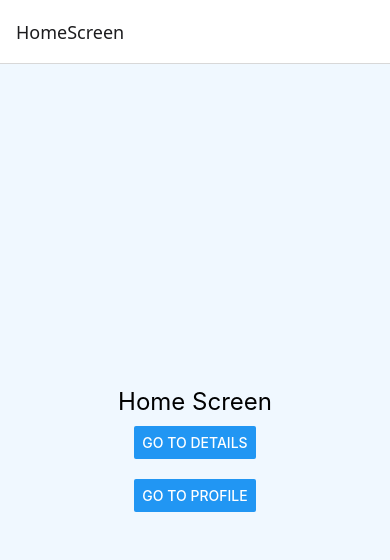
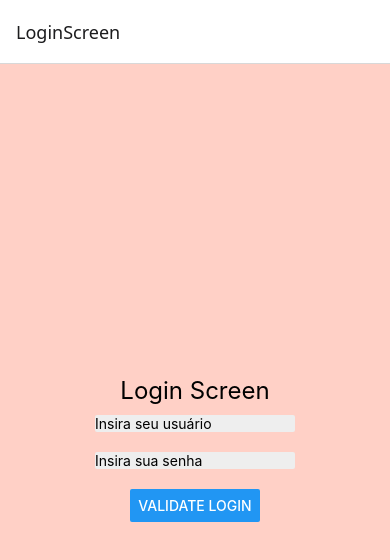
Before and after one commit to Baumzin/MetodoNavegacao, a React Native app in the folder MeuAppDeNavegacao/: screen /LoginScreen in a window 390 px wide. Shown: the top 560 px of the page. Built offline with nearby package versions, Linux system fonts and the light colour scheme.

Commit message:
adicionando tela de login

```diff
--- a/MeuAppDeNavegacao/App.js
+++ b/MeuAppDeNavegacao/App.js
@@ -4,16 +4,18 @@ import { createStackNavigator } from '@react-navigation/stack';
 import HomeScreen from './src/screens/HomeScreen.js';
 import DetailsScreen from './src/screens/DetailsScreen.js';
 import ProfileScreen from './src/screens/ProfileScreen.js';
+import LoginScreen from './src/screens/LoginScreen.js';
 
 const Stack = createStackNavigator();
 
 export default function App() {
   return (
     <NavigationContainer>
-      <Stack.Navigator initialRouteName="HomeScreen">
-        <Stack.Screen name="HomeScreen" component={HomeScreen}/>
+      <Stack.Navigator initialRouteName="LoginScreen">
+        <Stack.Screen name="HomeScreen" component={HomeScreen} options={{ headerShown: false}}/>
         <Stack.Screen name="DetailsScreen" component={DetailsScreen}/>
         <Stack.Screen name="ProfileScreen" component={ProfileScreen}/>
+        <Stack.Screen name="LoginScreen" component={LoginScreen}/>
       </Stack.Navigator>
     </NavigationContainer>
   );
--- /dev/null
+++ b/MeuAppDeNavegacao/src/Logic/Login.js
@@ -0,0 +1,9 @@
+
+export default function ValidarLogin(usuario, senha, navigation ){
+    if(usuario == "admin" && senha == "1234"){
+        navigation.navigate('HomeScreen');
+
+    }else{
+        alert("Senha ou Usuário Incorretos!");
+    }
+}
--- /dev/null
+++ b/MeuAppDeNavegacao/src/screens/LoginScreen.js
@@ -0,0 +1,35 @@
+import React from "react";
+import { View, Text, Button, TextInput,} from 'react-native';
+import { useState } from "react";
+import styles from './LoginScreenStyle.js';
+import ValidarLogin from "../Logic/Login";
+
+export default function LoginScreen({ navigation }){
+    const [usuario, setUsuario] = useState('');
+    const [senha, setSenha] = useState('');
+    return (
+        <View style={styles.container}>
+            <Text style={styles.title}>Login Screen</Text>
+            <TextInput
+                style={styles.input}
+                placeholder="Insira seu usuário"
+                keyboardType="default"
+                value={usuario}
+                onChangeText={text => setUsuario(text)}
+            />
+            <TextInput
+                style={styles.input}
+                placeholder="Insira sua senha"
+                secureTextEntry={true} //dessa forma, ainda permanece com o teclado padrão porém o que for digitado é ocultado por pontinhos pretos
+                value={senha}
+                onChangeText={text => setSenha(text)}
+            />
+            <View style={styles.buttonContainer}>
+                <Button
+                    title="Validate Login"
+                    onPress={() => ValidarLogin(usuario, senha, navigation)}
+                />
+            </View>
+        </View>
+    )
+}
--- /dev/null
+++ b/MeuAppDeNavegacao/src/screens/LoginScreenStyle.js
@@ -0,0 +1,33 @@
+import { StyleSheet, Dimensions } from "react-native";
+
+const windowWidth = Dimensions.get('window').width;
+
+const styles = StyleSheet.create({
+    container: {
+        flex: 1,
+        justifyContent: 'center',
+        alignItems: 'center',
+        backgroundColor: '#ffd0c6', //cor de fundo da tela
+    },
+
+    title: {
+        fontSize: 24,
+        margimBottom: 20,
+    },
+
+    buttonContainer: {
+        backgroundColor: '#dda0dd', //cor de fundo do botão
+        margin: 10,
+        with: windowWidth * 0.5, //50% de largura da tela
+        borderRadius: 5
+    },
+
+    input : {
+        backgroundColor: '#eeeeee',
+        margin: 10,
+        width: 200, //50% de largura da tela
+        borderRadius: 2
+    },
+});
+
+export default styles
```
